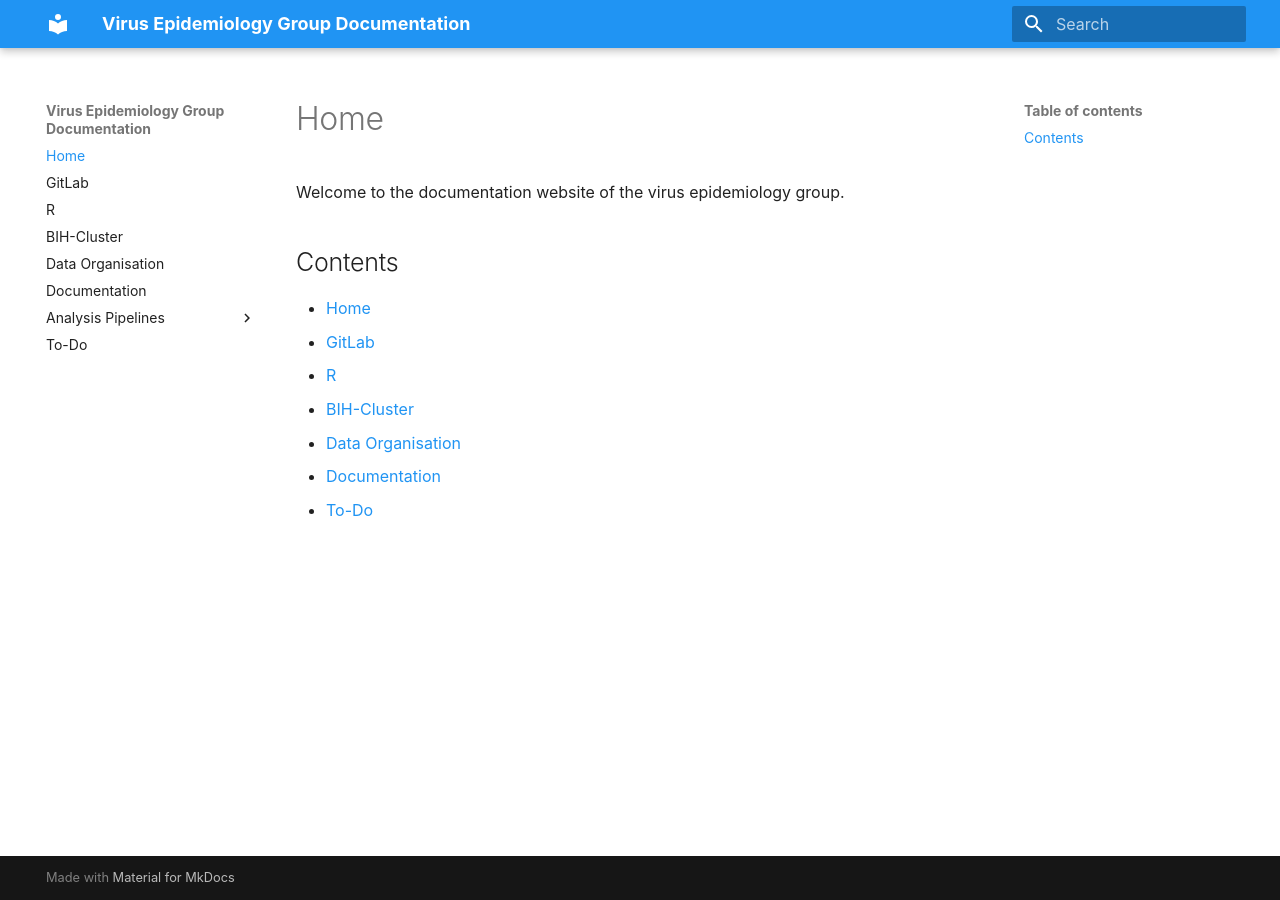
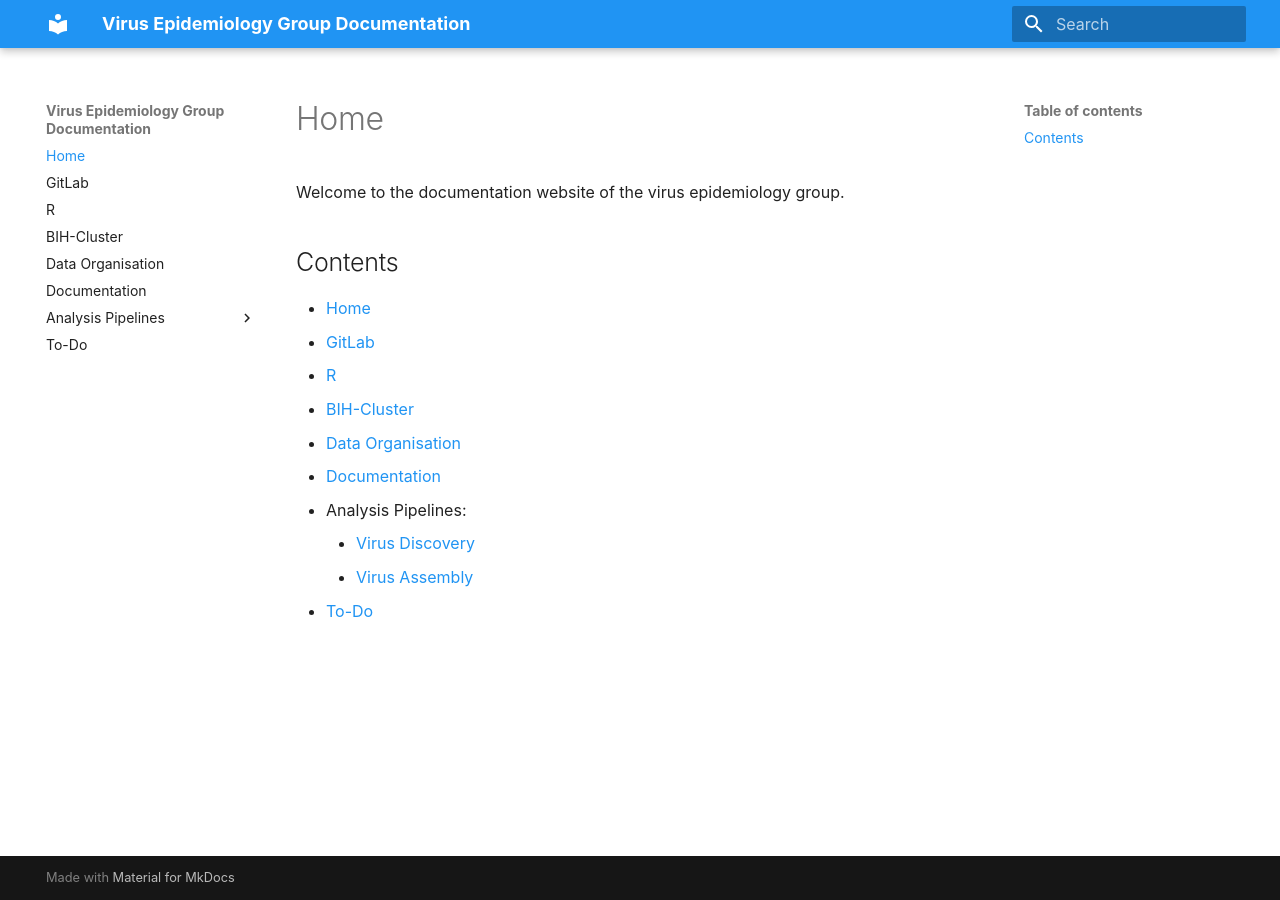
Before and after one commit to drexler-virus-epidemiology/group-documentation, an MkDocs documentation site: the page built from docs/index.md, in a window 1280 px wide. Built offline with MkDocs 1.6.1 and Material for MkDocs 9.7.7, drawn with Linux system fonts in a browser that asks for light colours.

Commit message:
update index

```diff
--- a/docs/index.md
+++ b/docs/index.md
@@ -10,4 +10,7 @@ Welcome to the documentation website of the virus epidemiology group.
 * [BIH-Cluster](bih-cluster.md)
 * [Data Organisation](data-organisation.md)
 * [Documentation](documentation.md)
+* Analysis Pipelines:
+    - [Virus Discovery](virus-identification-pipelines/virus-discovery.md)
+    - [Virus Assembly](virus-identification-pipelines/virus-assembly.md)
 * [To-Do](todo.md)
```
Also changed, not shown: docs/virus-identification-pipelines/virus-discovery.md (line endings or trailing spaces).
